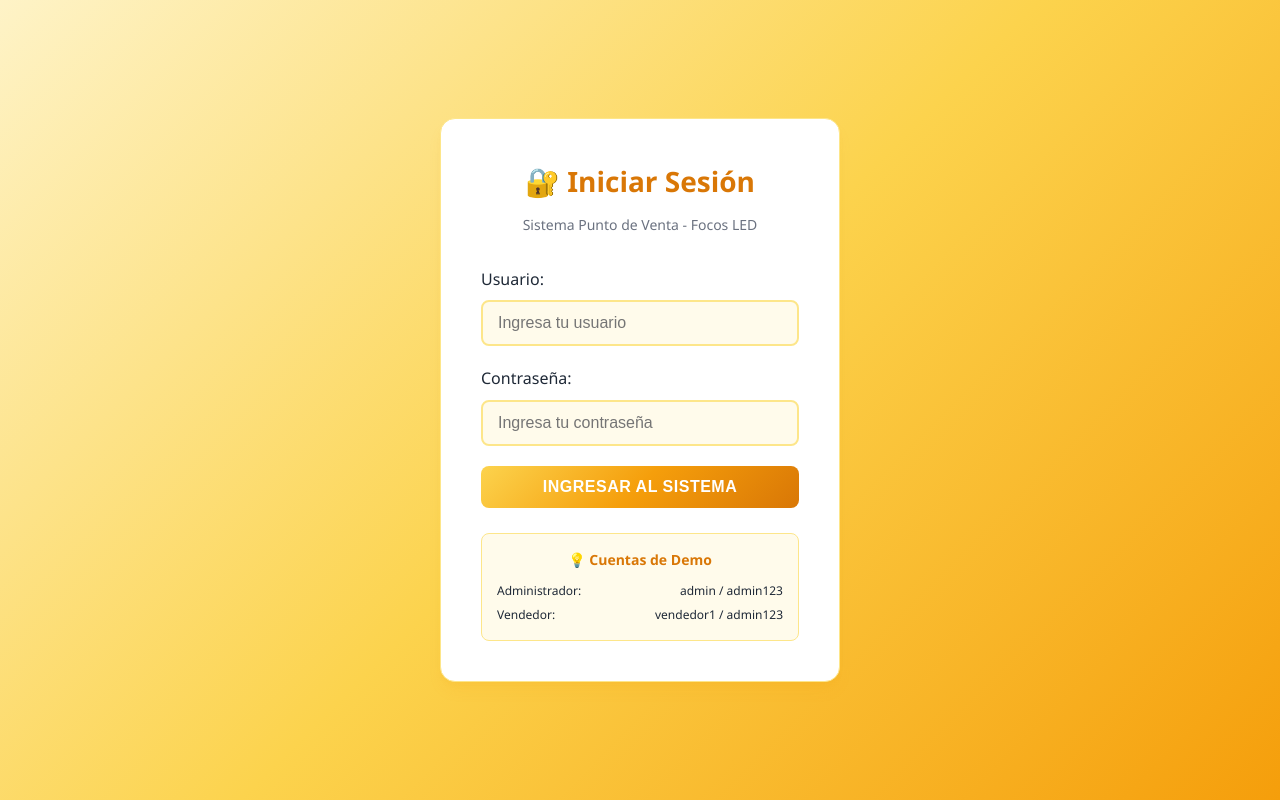
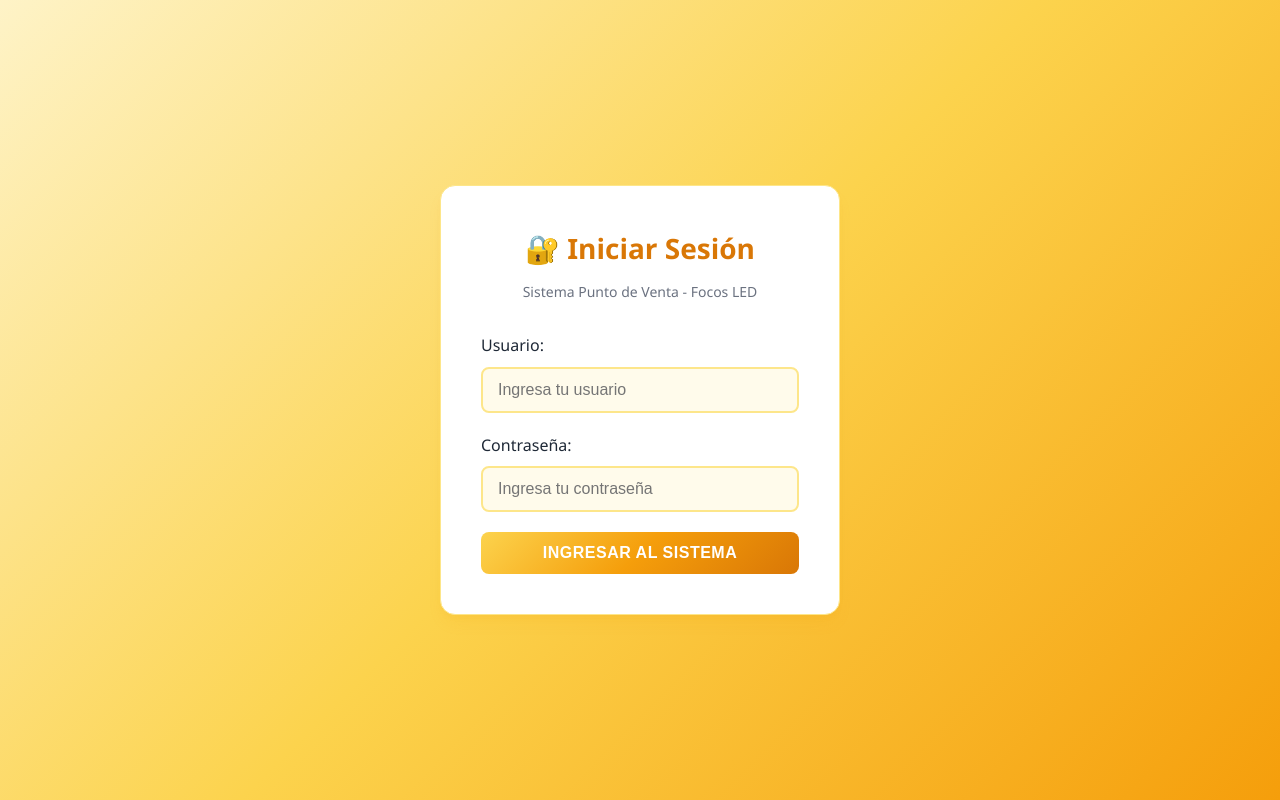
Before and after one commit to Penilla2002/BASE-DE-DATOS, a PHP site: page /login.php in a window 1280 px wide. Run offline with PHP 8.4, Linux system fonts and the light colour scheme.

Commit message:
eliminación de cuentas demo
se elimino el recuadro con las cuentas de demostración

```diff
--- a/sistema_focos/login.php
+++ b/sistema_focos/login.php
@@ -223,18 +223,6 @@ if ($_POST) {
 
             <button type="submit" class="btn-login">Ingresar al Sistema</button>
         </form>
-
-        <div class="demo-accounts">
-            <h3>💡 Cuentas de Demo</h3>
-            <div class="demo-account">
-                <span>Administrador:</span>
-                <span>admin / admin123</span>
-            </div>
-            <div class="demo-account">
-                <span>Vendedor:</span>
-                <span>vendedor1 / admin123</span>
-            </div>
-        </div>
     </div>
 </body>
 </html>
```
